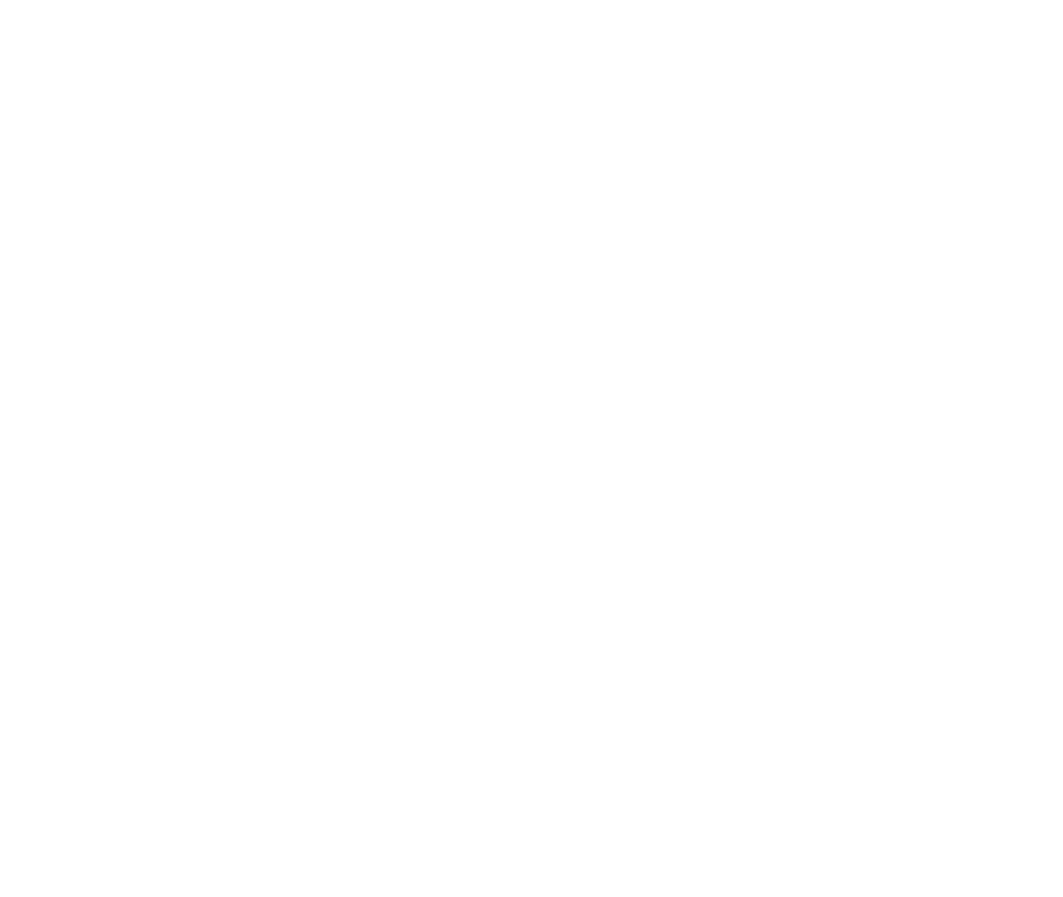
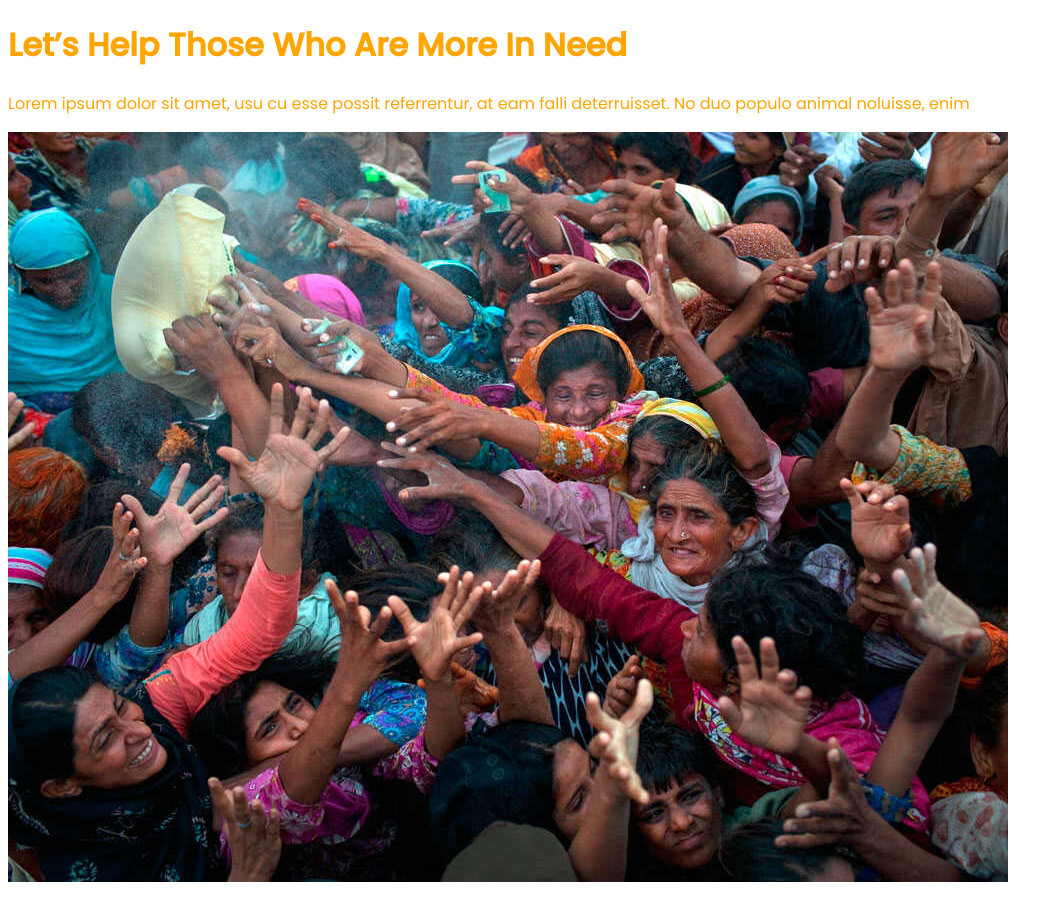
Before and after one commit to eqram1/Donate-today-display, a plain HTML site: page index.html in a window 1280 px wide. Shown: the whole page, without its empty margins (0-1063 px from the left). Before the commit the page ends 800 px from the top, so only its background shows below. Drawn offline with Linux system fonts and the light colour scheme.

Commit message:
added the header & main section

```diff
--- a/index.html
+++ b/index.html
@@ -6,11 +6,19 @@
     <meta http-equiv="X-UA-Compatible" content="IE=edge">
     <meta name="viewport" content="width=device-width, initial-scale=1.0">
     <title>eqram portfolio</title>
+    <link rel="preconnect" href="https://fonts.googleapis.com">
+    <link rel="preconnect" href="https://fonts.gstatic.com" crossorigin>
+    <link href="https://fonts.googleapis.com/css2?family=Poppins:ital,wght@0,400;0,500;1,400&display=swap"
+        rel="stylesheet">
     <link rel="stylesheet" href="styles.css">
 </head>
 
 <body>
-
+    <h1><span>Let’s Help Those Who Are
+            More</span> In Need</h1>
+    <p>Lorem ipsum dolor sit amet, usu cu esse possit referrentur, at eam falli
+        deterruisset. No duo populo animal noluisse, enim</p>
+    <img src="image/images/donation6.jpg" alt="">
 </body>
 
 </html>
--- a/styles.css
+++ b/styles.css
@@ -0,0 +1,4 @@
+body {
+    font-family: 'Poppins', sans-serif;
+    color: orange;
+}
```
